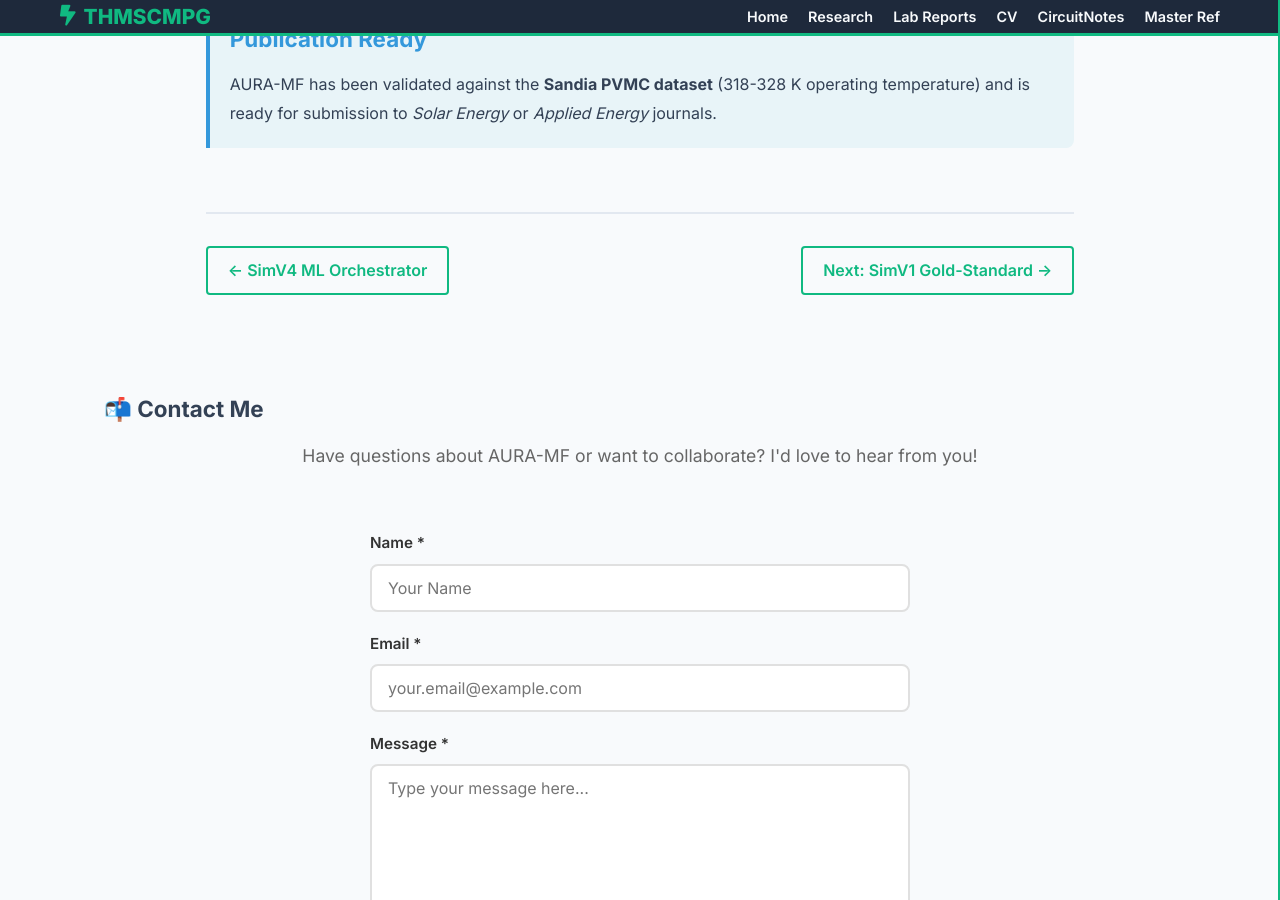
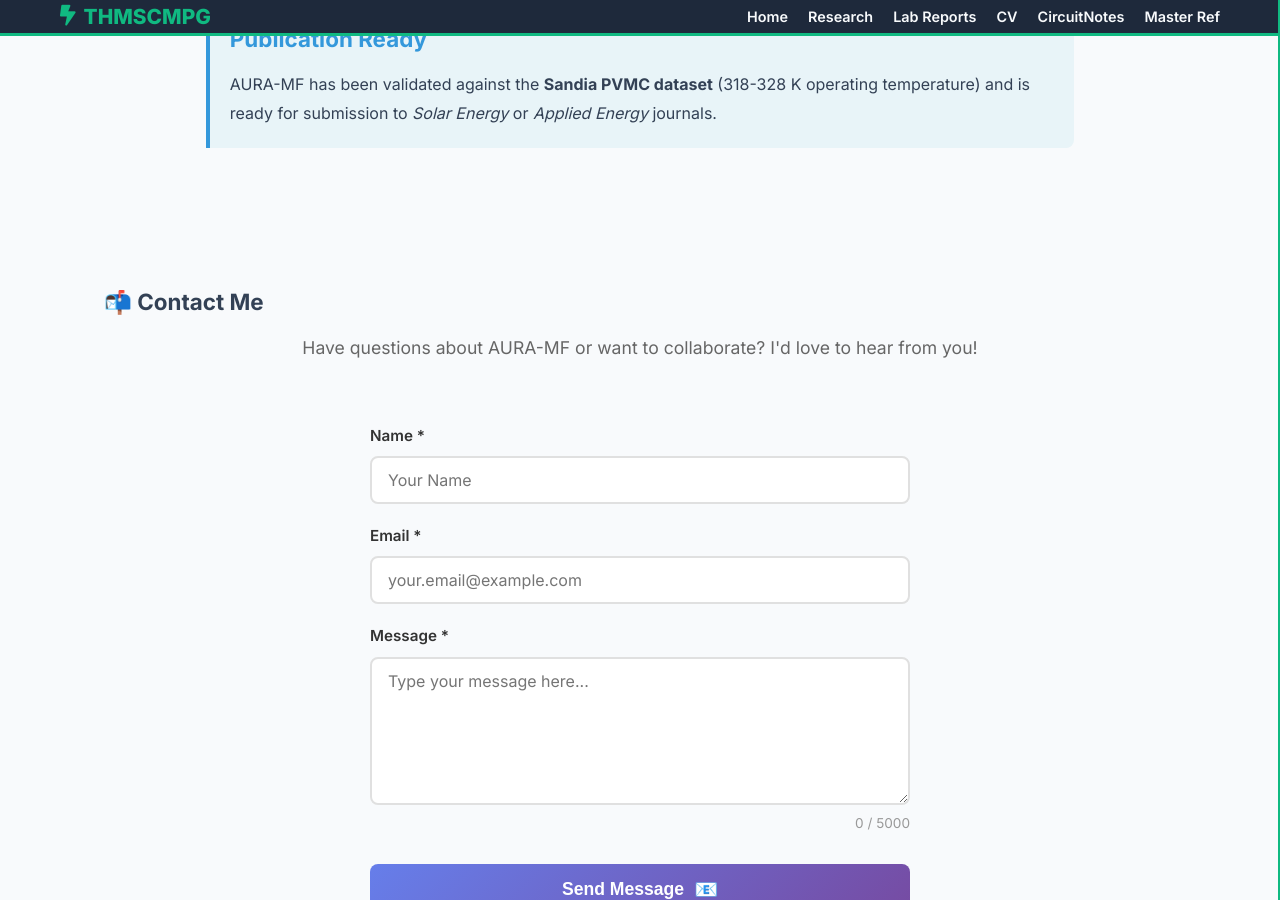
Before and after one commit to THMSCMPG/AURA-MF, a Jekyll site: the page built from index.html, in a window 1280 px wide and 900 px high, scrolled down 1970 px. Built offline with Jekyll 4.4.1, drawn with Linux system fonts in a browser that asks for light colours.

Commit message:
Update index.html

```diff
--- a/index.html
+++ b/index.html
@@ -172,8 +172,4 @@ weight: 1
             </p>
         </section>
 
-        <div class="nav-footer">
-            <a href="https://thmscmpg.github.io/AURA-MF/docs/dashboard.html">← SimV4 ML Orchestrator</a>
-            <a href="https://thmscmpg.github.io/AURA-MF/docs/simv1-gold-standard.html">Next: SimV1 Gold-Standard →</a>
-        </div>
     </main>
```
